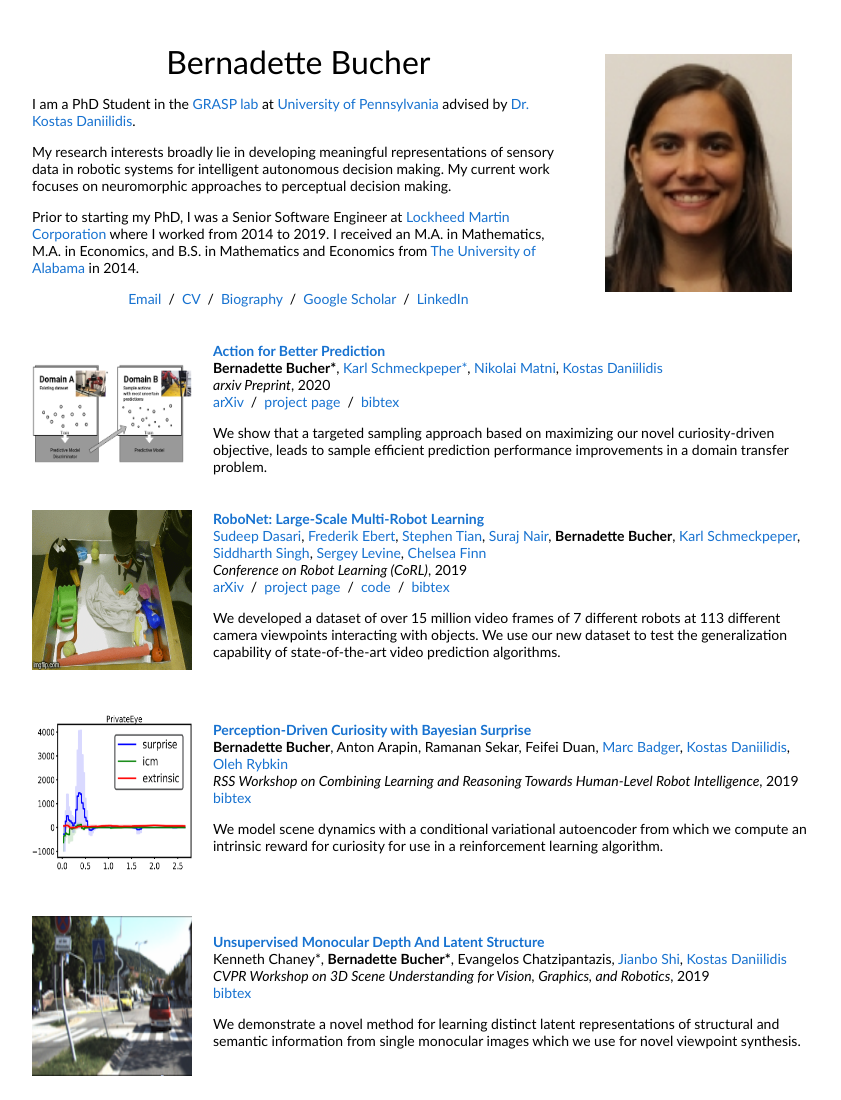
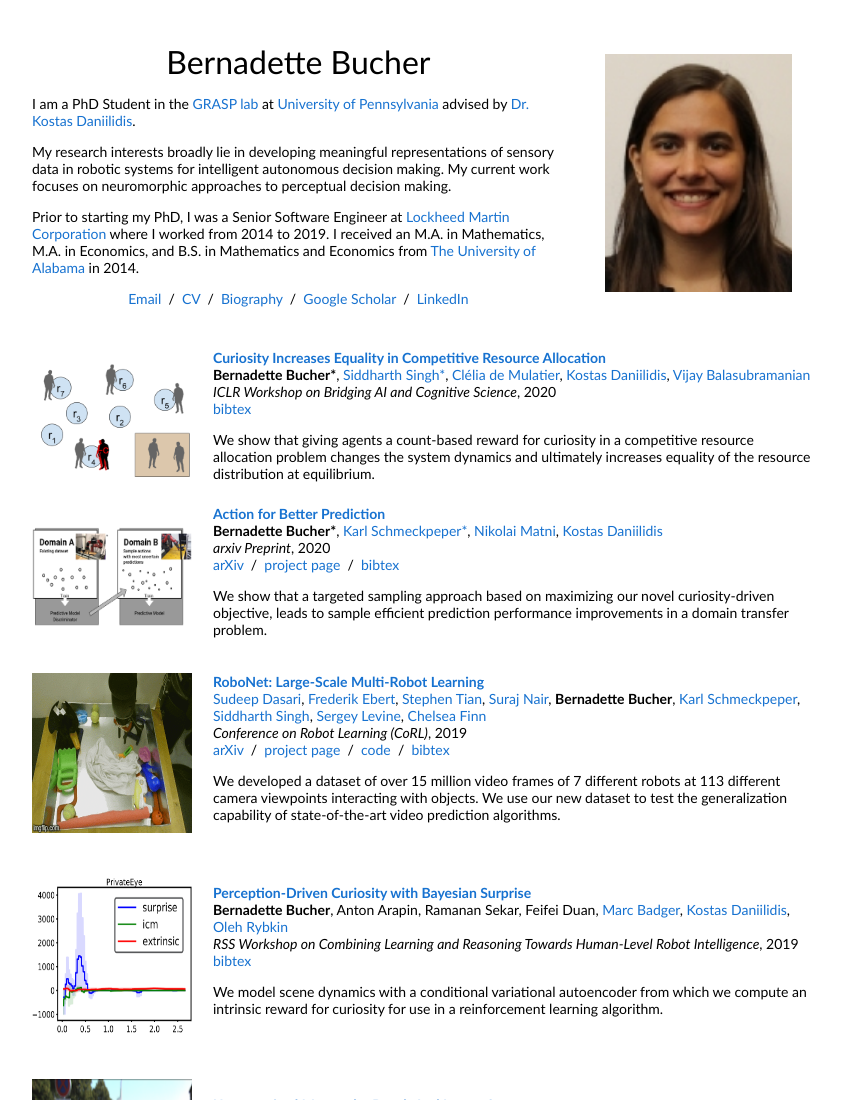
Before and after one commit to lifernan/lifernan.github.io, a plain HTML site: page index.html in a window 1280 px wide. Shown: the top 1100 px of the page, without its empty margins (228-1069 px from the left). Drawn offline with Linux system fonts and the light colour scheme.

Commit message:
added multiagent paper

```diff
--- a/index.html
+++ b/index.html
@@ -55,6 +55,25 @@
           </tr>
         </tbody></table>
         <table style="width:100%;border:0px;border-spacing:0px;border-collapse:separate;margin-right:auto;margin-left:auto;"><tbody>
+            <tr>
+              <td style="padding:20px;width:25%;vertical-align:middle">
+                <img src="images/multiagents.png" alt="fast-texture" width="160" height="120">
+              </td>
+              <td width="75%" valign="middle">
+                <a href="https://baicsworkshop.github.io/papers/BAICS_12.pdf">
+                  <papertitle>Curiosity Increases Equality in Competitive Resource Allocation</papertitle>
+                </a>
+                <br>
+                <strong>Bernadette Bucher*</strong>, <a href="https://www.seas.upenn.edu/~sidsingh/">Siddharth Singh*</a>, <a href="http://lptms.u-psud.fr/clelia-de-mulatier/">Cl&eacute;lia de Mulatier</a>, <a href="https://www.cis.upenn.edu/~kostas/">Kostas Daniilidis</a>, <a href="https://www.sas.upenn.edu/~vbalasub/public-html/Home.html">Vijay Balasubramanian</a>
+                <br>
+                <em>ICLR Workshop on Bridging AI and Cognitive Science</em>, 2020
+                <br>
+                <a href="data/ICLR2020.bib">bibtex</a>
+                <p> We show that giving agents a count-based reward for curiosity in a competitive resource allocation problem changes the system dynamics and ultimately increases equality of the resource distribution at equilibrium.
+                </p>
+              </td>
+            </tr>
+          <tr>
             <tr>
               <td style="padding:20px;width:25%;vertical-align:middle">
                 <img src="images/domain.png" alt="fast-texture" width="160" height="100">
```
Also changed, not shown: images/multiagents.png (added), 1 other file.
